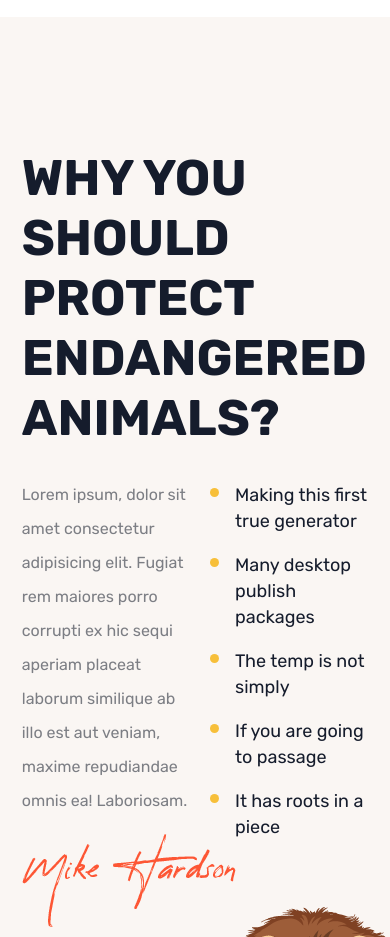
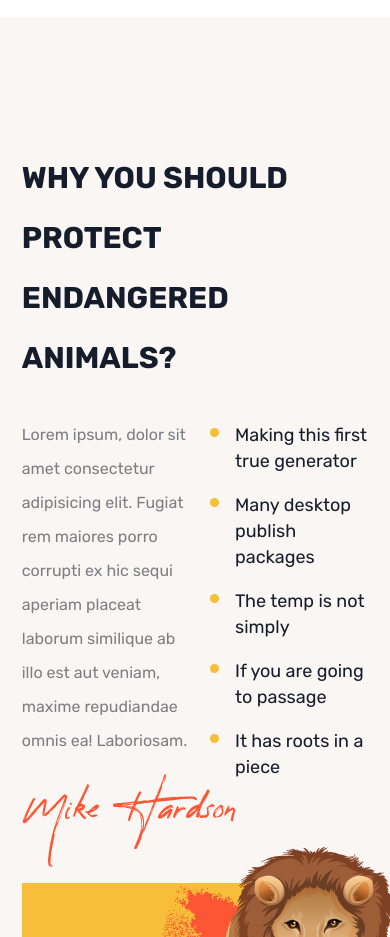
Before and after one commit to nhuanld17/BWD-REMAKE, a plain HTML site: page index.html in a window 390 px wide. Shown: the part 2960-3897 px from the top of the page. Drawn offline with nearby package versions, Linux system fonts and the light colour scheme.

Commit message:
Edit fontsize

```diff
--- a/assets/css/styles.css
+++ b/assets/css/styles.css
@@ -802,4 +802,10 @@ body {
         right: -8%;
     }
 }
+
+@media (max-width: 478.98px){
+    .reason-why .container .inner-wrap .inner-content .inner-title{
+        font-size: 30px;
+    }
+}
 /* END REASON WHY  */
```
